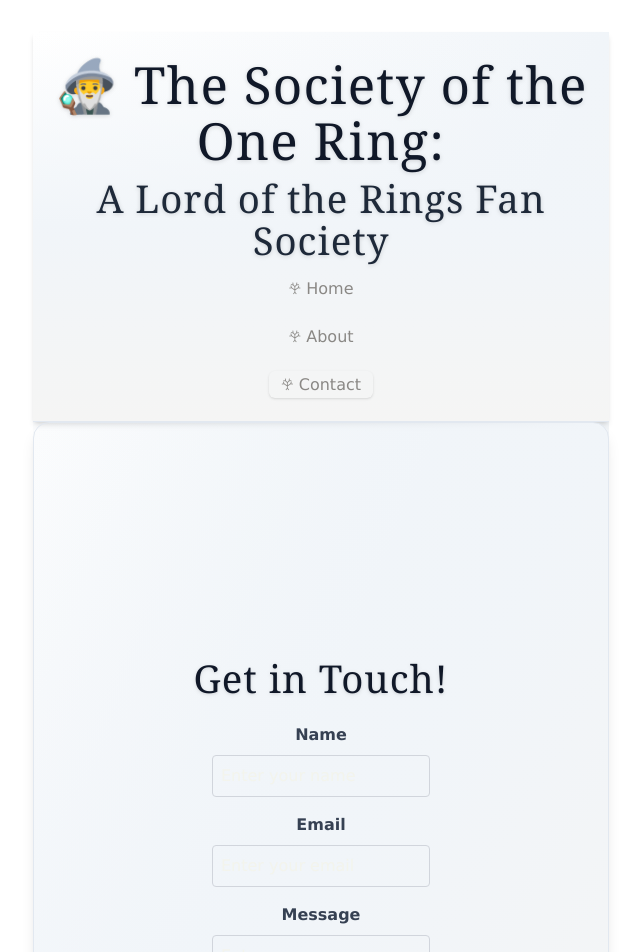
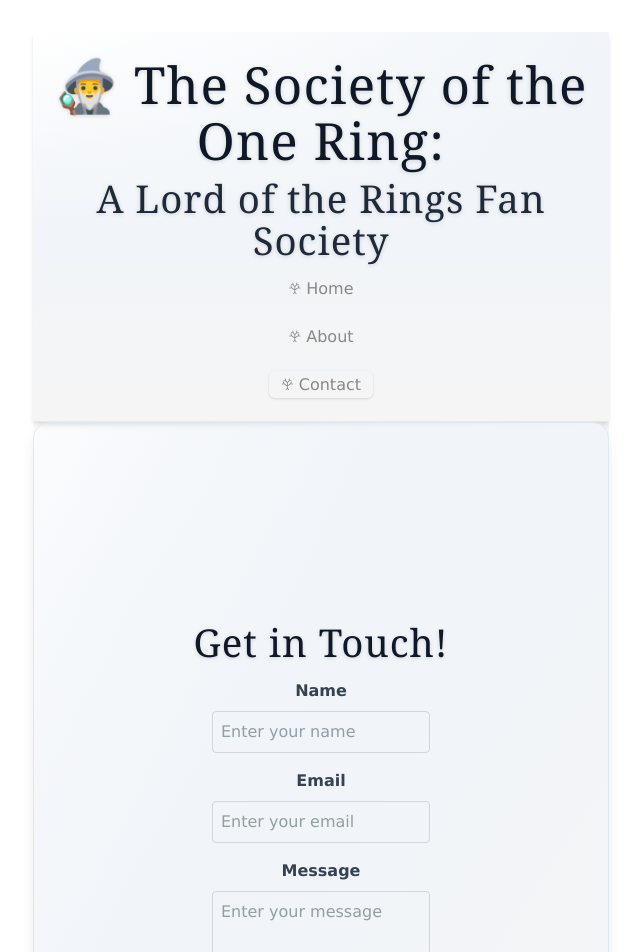
Before and after one commit to mb-owl/lotr-fanclub, a React (Vite) app in the folder frontend/: page /contact in a window 1280 px wide. Shown: the top 952 px of the page, without its empty margins (319-959 px from the left). Built offline with nearby package versions, Linux system fonts and the light colour scheme.

Commit message:
final text formatting for cohesion

```diff
--- a/frontend/src/components/pages/About.jsx
+++ b/frontend/src/components/pages/About.jsx
@@ -1,15 +1,15 @@
 function About() {
   return (
-    <section className="flex flex-col items-center justify-center min-h-[60vh] py-16 px-4 text-center rounded-2xl shadow-lg bg-gradient-to-br from-sage-100 via-slate-100 to-stone-100 border border-slate-200">
+    <section className="flex flex-col items-center min-h-[60vh] py-6 px-4 text-center rounded-2xl shadow-lg bg-gradient-to-br from-sage-100 via-slate-100 to-stone-100 border border-slate-200">
       <div className="w-full max-w-xl mx-auto">
-        <h2 className="text-3xl md:text-4xl font-serif font-normal mb-6 text-gray-900 tracking-wide drop-shadow">
+        <h2 className="text-3xl md:text-4xl font-serif font-normal mb-4 text-gray-900 tracking-wide drop-shadow">
           About Our Fan Club
         </h2>
-        <p className="text-xl md:text-2l font-normal max-w-xl mx-auto mb-4 text-slate-800">
+        <p className="text-xl md:text-2l font-normal max-w-xl mx-auto mb-2 text-slate-800">
           Founded in the year 2025 of the Fourth Age, our fan club is a
           fellowship of Tolkien enthusiasts...
         </p>
-        <p className="text-xl md:text-2l font-normal max-w-xl mx-auto mb-4 text-slate-800">
+        <p className="text-xl md:text-2l font-normal max-w-xl mx-auto mb-2 text-slate-800">
           Our mission is to share knowledge, organize events, and keep the
           spirit of Middle-earth alive.
         </p>
--- a/frontend/src/components/pages/Contact.jsx
+++ b/frontend/src/components/pages/Contact.jsx
@@ -2,13 +2,15 @@
 
 const ContactPage = () => {
   return (
-    <section className="flex flex-col items-center justify-center min-h-[60vh] py-16 px-4 text-center rounded-2xl shadow-lg bg-gradient-to-br from-sage-100 via-slate-100 to-stone-100 border border-slate-200">
-    <div className="flex flex-col items-center justify-center min-h-screen py-16 px-4 text-center">
-      <h2 className="text-3xl md:text-4xl font-serif font-normal mb-6 text-gray-900 tracking-wide drop-shadow">Get in Touch!</h2>
-      <ContactForm />
-    </div>
+    <section className="flex flex-col items-center min-h-[60vh] py-6 px-4 text-center rounded-2xl shadow-lg bg-gradient-to-br from-sage-100 via-slate-100 to-stone-100 border border-slate-200">
+      <div className="flex flex-col items-center min-h-screen py-6 px-4 text-center">
+        <h2 className="text-3xl md:text-4xl font-serif font-normal mb-4 text-gray-900 tracking-wide drop-shadow">
+          Get in Touch!
+        </h2>
+        <ContactForm />
+      </div>
     </section>
   );
-}
+};
 
 export default ContactPage;
--- a/frontend/src/components/pages/ContactForm.jsx
+++ b/frontend/src/components/pages/ContactForm.jsx
@@ -5,6 +5,7 @@
     const [email, setEmail] = useState("");
     const [message, setMessage] = useState("");
     const [error, setStatus] = useState(null);
+
 
     const handleSubmit = async (e) => {
         e.preventDefault(); //prevents form full reload with error
@@ -27,7 +28,7 @@
                 value={name}
                 onChange={(e) => setName(e.target.value)}
                 required
-                className="w-full p-2 border border-gray-300 rounded"
+                className="w-full p-2 border border-gray-300 rounded text-custom-charcoal"
                 placeholder="Enter your name"
             />
             </div>
@@ -38,7 +39,7 @@
                 value={email}
                 onChange={(e) => setEmail(e.target.value)}
                 required
-                className="w-full p-2 border border-gray-300 rounded"
+                className="w-full p-2 border border-gray-300 rounded text-custom-charcoal"
                 placeholder="Enter your email"
             />
             </div>
@@ -48,7 +49,7 @@
                 value={message}
                 onChange={(e) => setMessage(e.target.value)}
                 required
-                className="w-full p-2 border border-gray-300 rounded"
+                className="w-full p-2 border border-gray-300 rounded text-custom-charcoal"
                 placeholder="Enter your message"
                 rows="4"
             />
--- a/frontend/src/components/pages/Home.jsx
+++ b/frontend/src/components/pages/Home.jsx
@@ -1,11 +1,11 @@
 function Home() {
   return (
-    <section className="flex flex-col items-center justify-center min-h-[60vh] py-16 px-4 text-center rounded-2xl shadow-lg bg-gradient-to-br from-sage-100 via-slate-100 to-stone-100 border border-slate-200">
+    <section className="flex flex-col items-center min-h-[60vh] py-6 px-4 text-center rounded-2xl shadow-lg bg-gradient-to-br from-sage-100 via-slate-100 to-stone-100 border border-slate-200">
       <div className="w-full max-w-xl mx-auto">
-        <h2 className="text-3xl md:text-4xl font-serif font-normal mb-6 text-gray-900 tracking-wide drop-shadow">
+        <h2 className="text-3xl md:text-4xl font-serif font-normal mb-4 text-gray-900 tracking-wide drop-shadow">
           Welcome to the Fellowship
         </h2>
-        <p className="text-xl md:text-2xl font-normal max-w-xl mx-auto mb-4 text-slate-800">
+        <p className="text-xl md:text-2xl font-normal max-w-xl mx-auto mb-2 text-slate-800">
           A sanctuary for all fans of Middle-earth.
           <br />
           <span className="text-gray-900">
--- a/frontend/src/components/pages/Layout.jsx
+++ b/frontend/src/components/pages/Layout.jsx
@@ -8,7 +8,7 @@
       <Header />
 
       {/* Content Outlet */}
-      <main className="flex-grow flex items-center justify-center">
+      <main className="flex-grow">
         {/* placeholder - Outlet  */}
         <Outlet />
       </main>
--- a/frontend/src/components/pages/NotFound.jsx
+++ b/frontend/src/components/pages/NotFound.jsx
@@ -1,14 +1,14 @@
 function NotFound() {
   return (
-    <section className="flex flex-col items-center justify-center min-h-[60vh] py-16 px-4 text-center rounded-2xl shadow-lg bg-gradient-to-br from-sage-100 via-slate-100 to-stone-100 border border-slate-200">
+    <section className="flex flex-col items-center min-h-[60vh] py-6 px-4 text-center rounded-2xl shadow-lg bg-gradient-to-br from-sage-100 via-slate-100 to-stone-100 border border-slate-200">
       <div className="w-full max-w-xl mx-auto">
-        <h1 className="text-5xl md:text-6xl font-serif font-normal mb-4 text-gray-900 tracking-wide drop-shadow">
+        <h1 className="text-5xl md:text-6xl font-serif font-normal mb-2 text-gray-900 tracking-wide drop-shadow">
           404
         </h1>
-        <h2 className="text-2xl md:text-3xl font-serif font-normal mb-6 text-gray-900 tracking-wide drop-shadow">
+        <h2 className="text-2xl md:text-3xl font-serif font-normal mb-4 text-gray-900 tracking-wide drop-shadow">
           Page Not Found
         </h2>
-        <p className="text-xl md:text-2xl font-normal max-w-xl mx-auto mb-4 text-slate-800">
+        <p className="text-xl md:text-2xl font-normal max-w-xl mx-auto mb-2 text-slate-800">
           You shall not pass!
         </p>
       </div>
```
